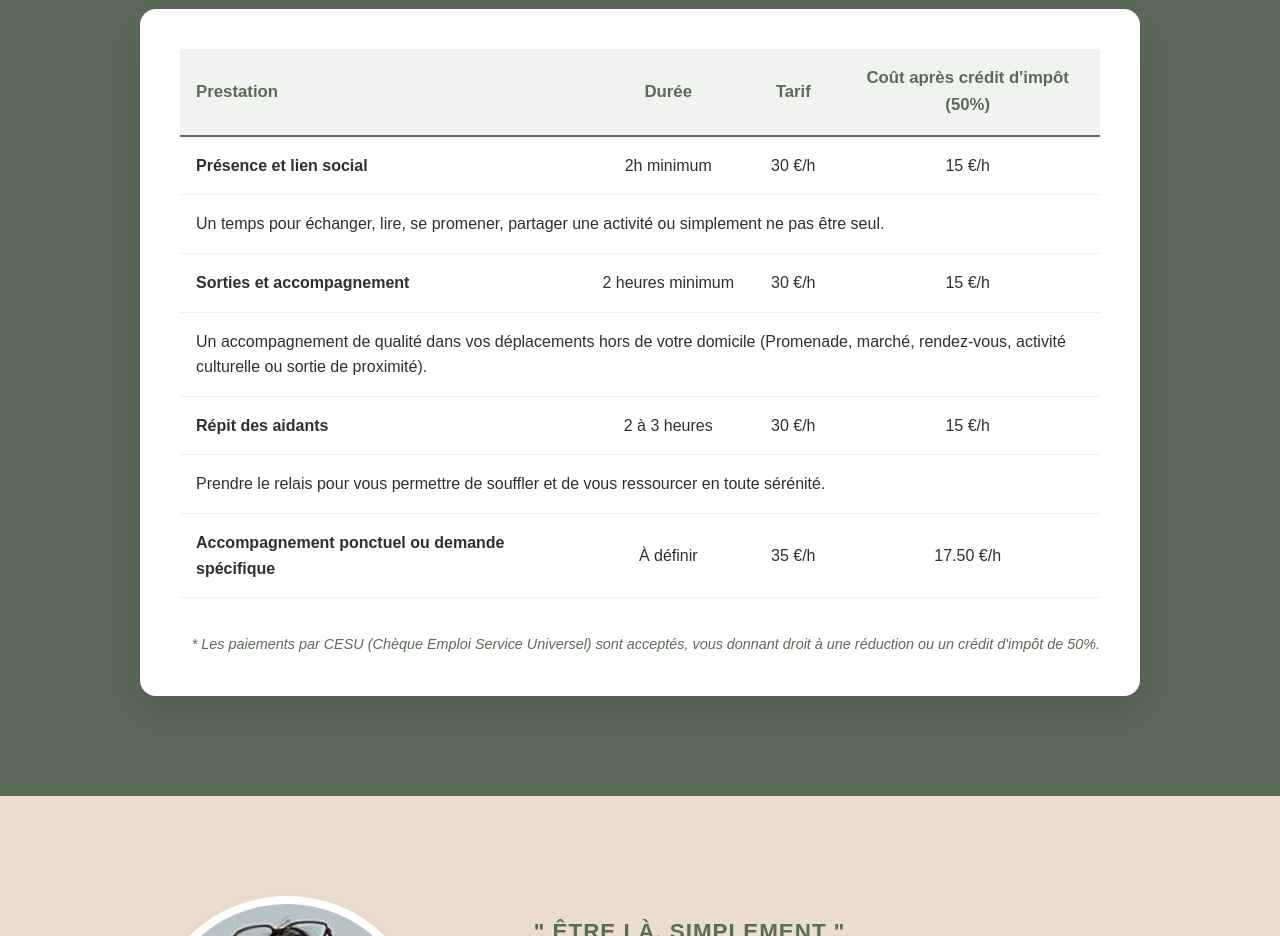
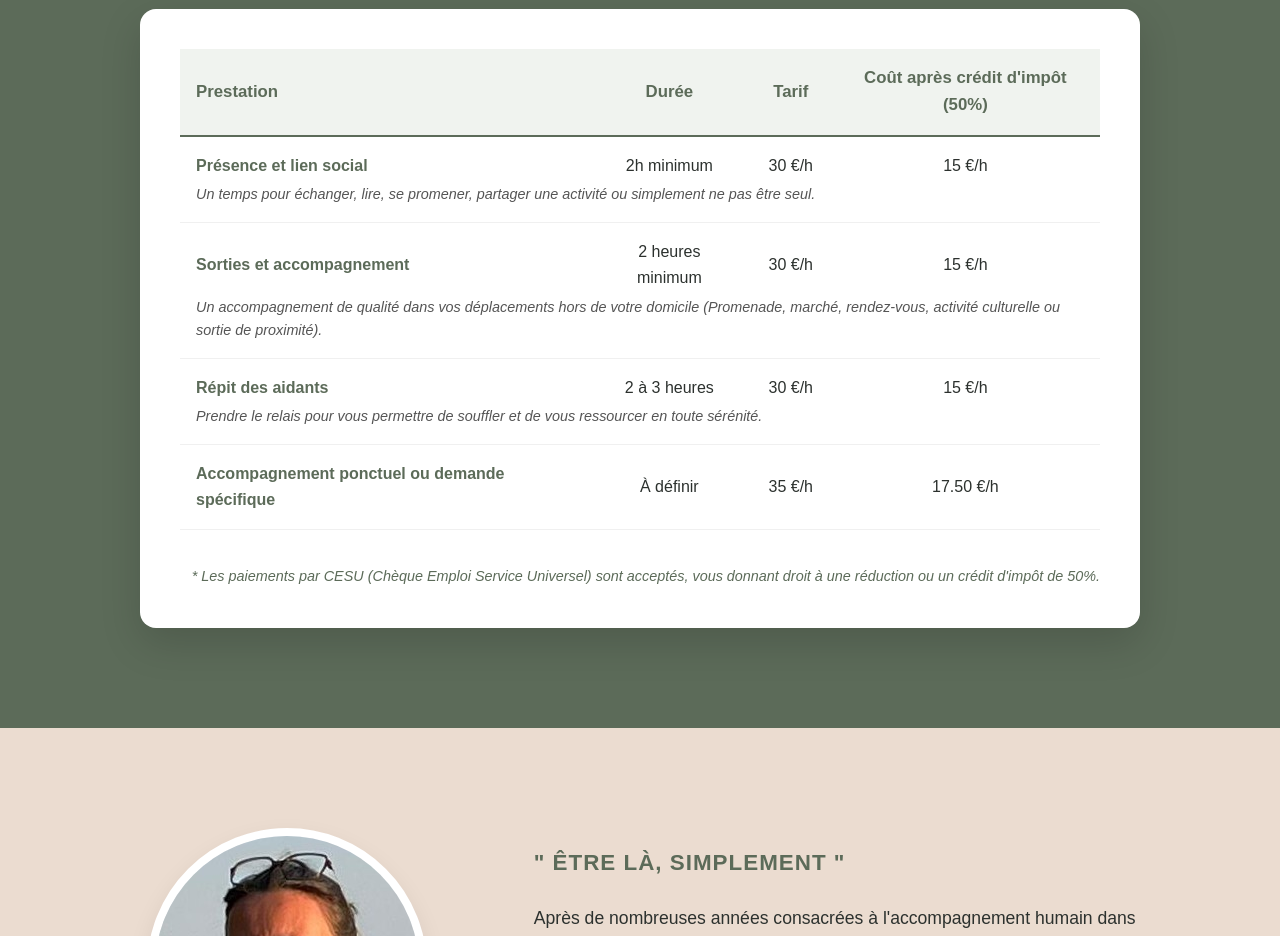
Before and after one commit to tentensee/LaVoyageuseDeVie, a React (Vite) app: page / in a window 1280 px wide. Shown: the part 2380-3316 px from the top of the page. Built offline with nearby package versions, Linux system fonts and the light colour scheme.

Commit message:
Enhance pricing table styles in index.css
Added styles to center columns, remove borders, and format description text.

```diff
--- a/src/index.css
+++ b/src/index.css
@@ -698,3 +698,24 @@ footer {
 .pricing-table td:not(:first-child) {
     text-align: center;
 }
+
+/* Retire la bordure entre le titre de la prestation et sa description */
+.pricing-table tr.main-row td {
+    border-bottom: none;
+    padding-bottom: 5px;
+}
+
+/* Style de la phrase de description fusionnée */
+.pricing-table tr.desc-row td {
+    font-size: 0.9rem;
+    font-style: italic;
+    color: #555;
+    padding-top: 0;
+    text-align: left !important; /* Force l'alignement à gauche pour la lecture */
+}
+
+/* On remet le texte en gras pour la première colonne pour bien la différencier */
+.pricing-table td strong {
+    color: var(--sage-green);
+    font-weight: 600;
+}
```
